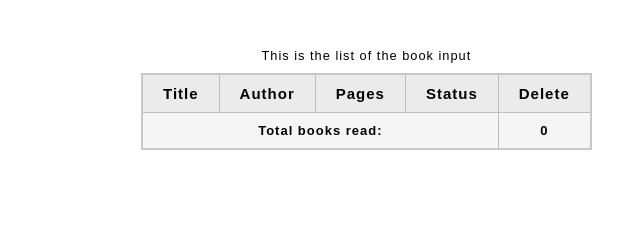
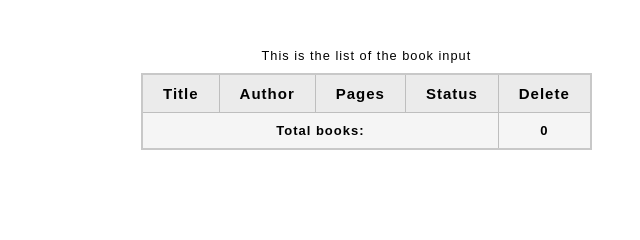
Before and after one commit to ann-glitch/library, a plain HTML site: page index.html in a window 1280 px wide. Shown: the top 240 px of the page, 430-1070 px from the left. Drawn offline with Linux system fonts and the light colour scheme.

```diff
--- a/index.html
+++ b/index.html
@@ -45,7 +45,7 @@
 
         <tfoot>
             <tr>
-                <td colspan="4">Total books read:</td>
+                <td colspan="4">Total books:</td>
                 <td class="total-books">0</td>
             </tr>
         </tfoot>
```
